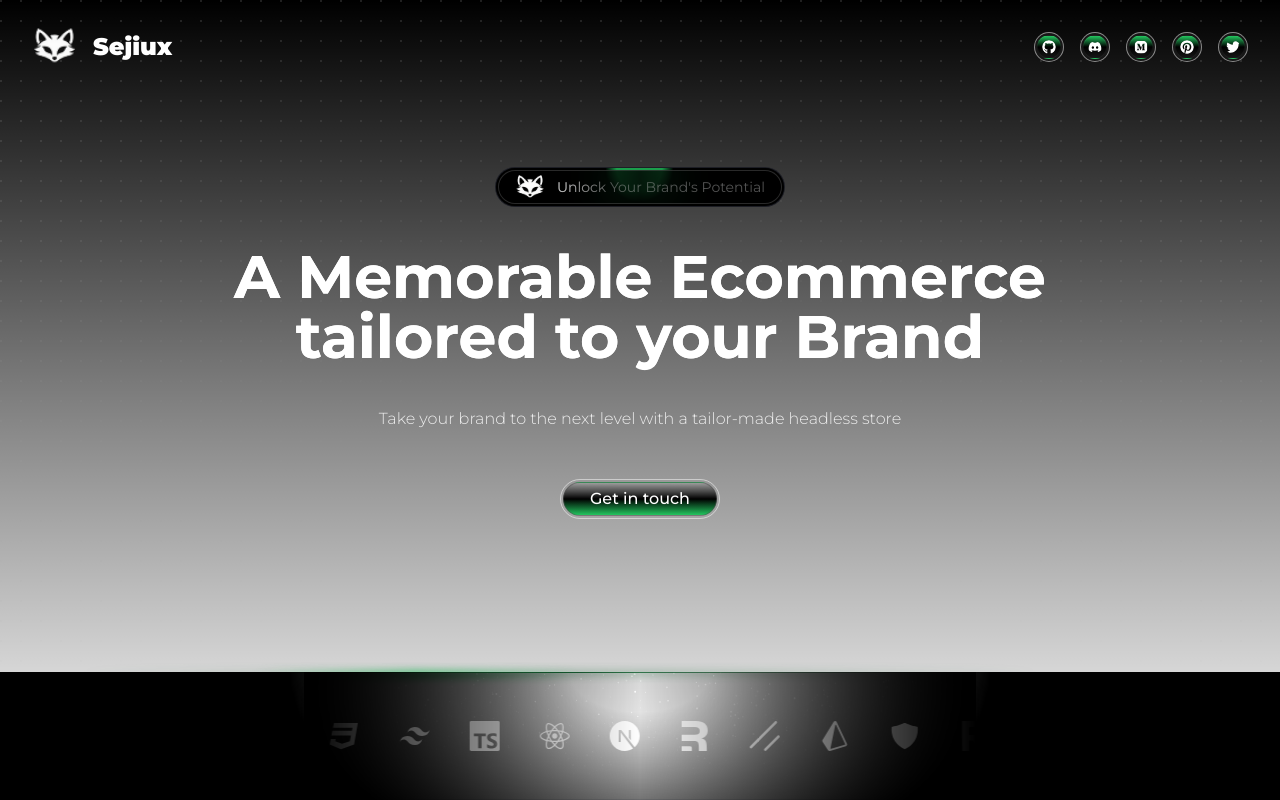
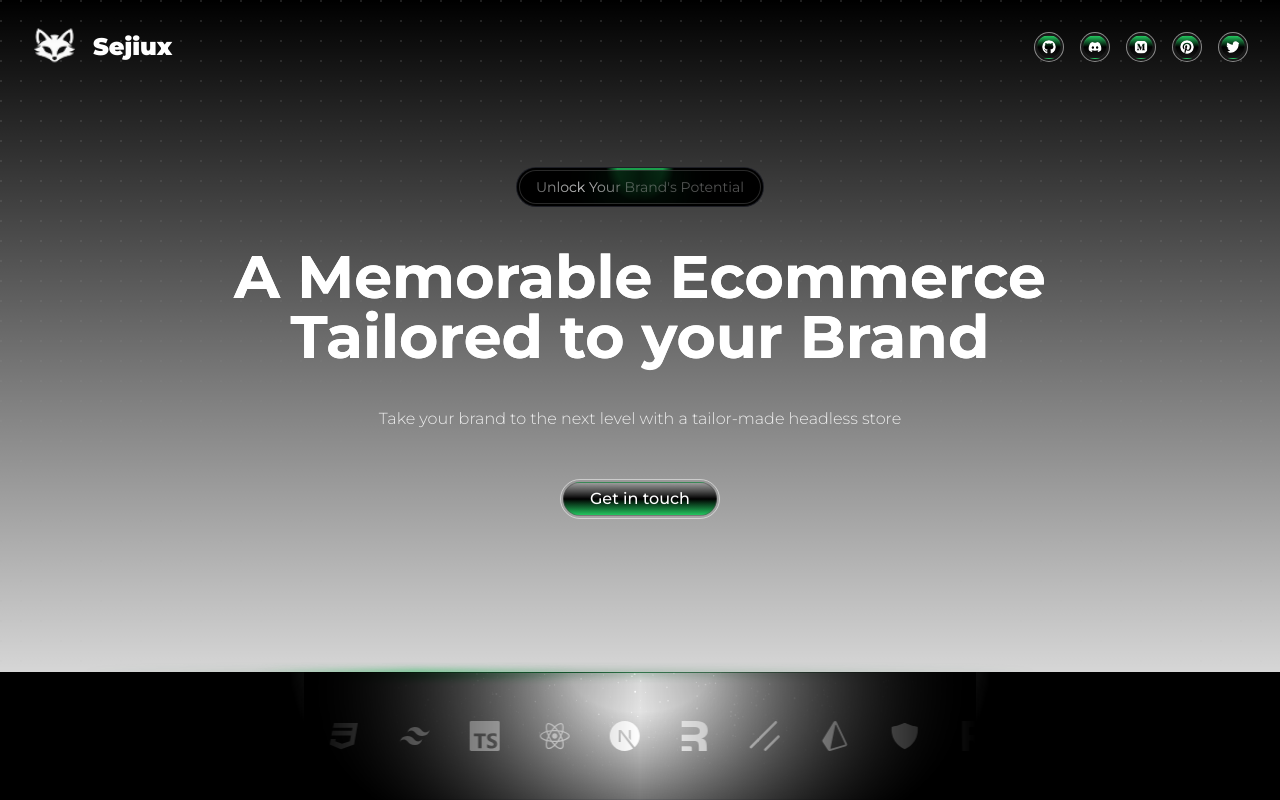
Before and after one commit to sejiux/sejiux-porfolio, a Next.js app: page / in a window 1280 px wide. Built offline with nearby package versions, Linux system fonts and the light colour scheme.

Commit message:
I change size of main text in home page

```diff
--- a/components/Header.tsx
+++ b/components/Header.tsx
@@ -34,17 +34,17 @@ const HeaderPage = () => {
                 >
                   <AnimatedShinyText
                     className={cn(
-                      "inline-flex items-center justify-center px-4 py-0 transition ease-out hover:duration-300 hover:text-neutral-400 gap-3",
+                      "inline-flex items-center justify-center px-4 py-0 transition ease-out hover:duration-300 hover:text-neutral-400",
                       "text-sm",
                       "md:text-sm",
                       "2xl:text-lg"
                     )}>
-                    <Image src={Logo} alt="Logo of SejiuX" width={30} height={30} /> Unlock Your Brand's Potential
+                    Unlock Your Brand's Potential
                   </AnimatedShinyText>
                 </Button>
               </div>
             </div>
-            <h1 className={cn("text-[35px] px-2 leading-tight font-bold", "lg:px-0 lg:text-6xl", "xl:text-[75px] xl:leading-[1.12]", "2xl:text-[100px]", "pointer-events-none whitespace-pre-wrap bg-white bg-clip-text text-center")}>A Memorable Ecommerce tailored to your Brand</h1>
+            <h1 className={cn("text-[30px] px-2 leading-tight font-bold", "lg:px-0 lg:text-6xl", "xl:text-[75px] xl:leading-[1.12]", "2xl:text-[100px]", "pointer-events-none whitespace-pre-wrap bg-white bg-clip-text text-center")}>A Memorable Ecommerce Tailored to your Brand</h1>
             <p className={cn("text-base font-light w-full px-4", "lg:px-0 lg:mx-auto text-white/85 lg:pb-2", "xl:text-lg xl:leading-relaxed", "2xl:text-xl")}>Take your brand to the next level with a tailor-made headless store</p>
             <div className="cursor-pointer z-10 h-full text-center font-medium">
               <div className={cn(
```
